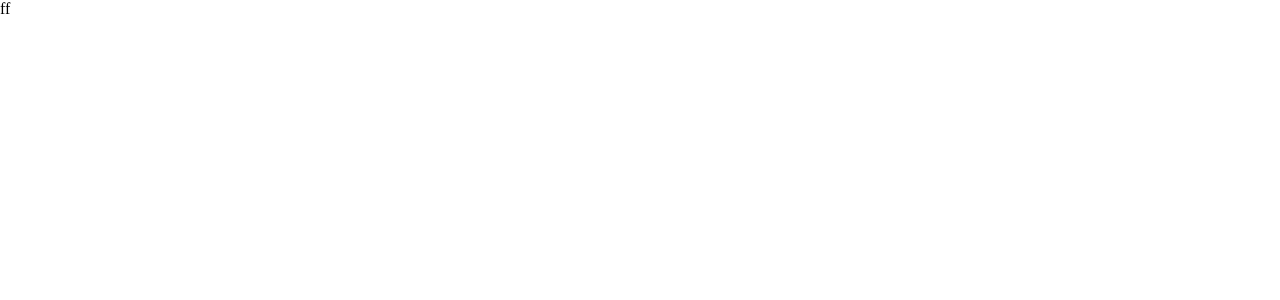
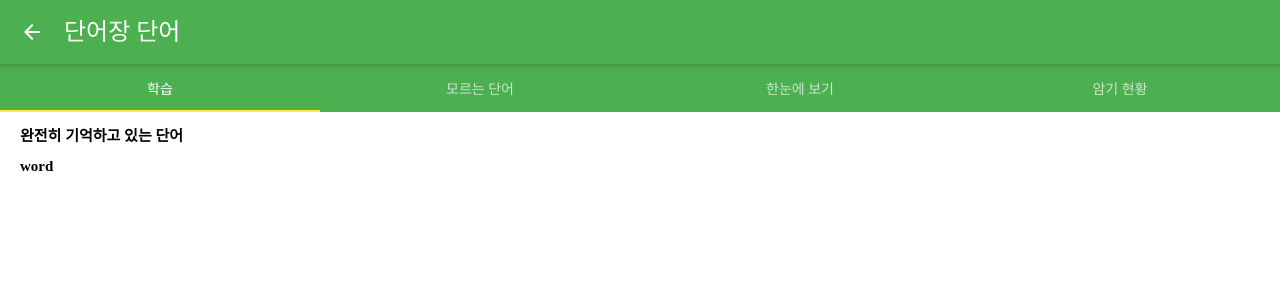
Before and after one commit to KimJinUk/listSwipe, a React app: page / in a window 1280 px wide. Shown: the top 300 px of the page. Built offline with nearby package versions, Linux system fonts and the light colour scheme.

Commit message:
list page using "appbar, tabs"

```diff
--- a/src/components/App.js
+++ b/src/components/App.js
@@ -1,20 +1,39 @@
 import React from 'react';
+import AppBar from './AppBar';
+import Tabs from './Tabs';
 
 class App extends React.Component {
 	constructor(props) {
 		super(props)
 
 		this.state = {
-
+			words:[{
+				string:'grunt',
+				meanN:'뜀박질',
+				meanA:'',
+				meanV:'',
+			},{
+				string:'orthodox',
+				meanN:'정통파의 사람',
+				meanA:'정통의',
+				meanV:'',
+			},{
+				string:'scrap',
+				meanN:'조각',
+				meanA:'',
+				meanV:'싸우다, 다투다',
+			}]
 		}
 
 	}
 
 
     render(){
-
+    	console.log(this.state.words)
         return (
-            <div>ff
+        	<div>
+            	<AppBar/>
+            	<Tabs/>
             </div>
         );
     }
--- /dev/null
+++ b/src/components/AppBar.js
@@ -0,0 +1,21 @@
+import React from 'react';
+import AppBar from 'material-ui/AppBar';
+
+import IconButton from 'material-ui/IconButton';
+import MuiThemeProvider from 'material-ui/styles/MuiThemeProvider';
+
+const AppBarExampleIcon = () => (
+	<MuiThemeProvider>
+		<AppBar
+			iconElementLeft={
+			    <IconButton>
+			 	   <i className="material-icons">arrow_back</i>
+			    </IconButton>
+ 			}
+			title="단어장 단어"
+			style={{backgroundColor:'rgb(76,175,80)'}}
+		/>
+	</MuiThemeProvider>
+);
+
+export default AppBarExampleIcon;
--- /dev/null
+++ b/src/components/Tabs.js
@@ -0,0 +1,61 @@
+import React from 'react';
+import {Tabs, Tab} from 'material-ui/Tabs';
+
+import MuiThemeProvider from 'material-ui/styles/MuiThemeProvider';
+
+const styles = {
+  wrapper: {
+    padding: '0px 20px',
+  },
+  headline: {
+    fontSize: 15,
+    fontWeight: 800,
+  },
+  word: {
+    fontSize: 15,
+  }
+};
+
+function handleActive(tab) {
+  alert(`A tab with this route property ${tab.props.index} was activated.`);
+}
+
+const TabsExampleSimple = () => (
+  <MuiThemeProvider>
+    <Tabs inkBarStyle={{backgroundColor:'rgb(255, 235, 59)'}}>
+      <Tab label="학습" style={{backgroundColor:'rgb(76,175,80)'}}>
+        <div style={styles.wrapper}>
+          <h2 style={styles.headline}>완전히 기억하고 있는 단어</h2>
+          <h2 style={styles.word}>word</h2>
+        </div>
+      </Tab>
+
+      <Tab label="모르는 단어" style={{backgroundColor:'rgb(76,175,80)'}}>
+        <div style={styles.wrapper}>
+          <h2 style={styles.headline}>완전히 기억하고 있는 단어</h2>
+          <h2 style={styles.word}>word</h2>
+        </div>
+      </Tab>
+
+      <Tab label="한눈에 보기" style={{backgroundColor:'rgb(76,175,80)'}}>
+        <div style={styles.wrapper}>
+          <h2 style={styles.headline}>완전히 기억하고 있는 단어</h2>
+          <h2 style={styles.word}>word</h2>
+        </div>
+      </Tab>
+
+      <Tab label="암기 현황" style={{backgroundColor:'rgb(76,175,80)'}}>
+        <div style={styles.wrapper}>
+          <h2 style={styles.headline}>완전히 기억하고 있는 단어</h2>
+          <h2 style={styles.word}>word</h2>
+        </div>
+        <div style={styles.wrapper}>
+          <h2 style={styles.headline}>1회 학습한 단어</h2>
+          <h2 style={styles.word}>word</h2>
+        </div>
+      </Tab>
+    </Tabs>
+  </MuiThemeProvider>
+);
+
+export default TabsExampleSimple;
```
